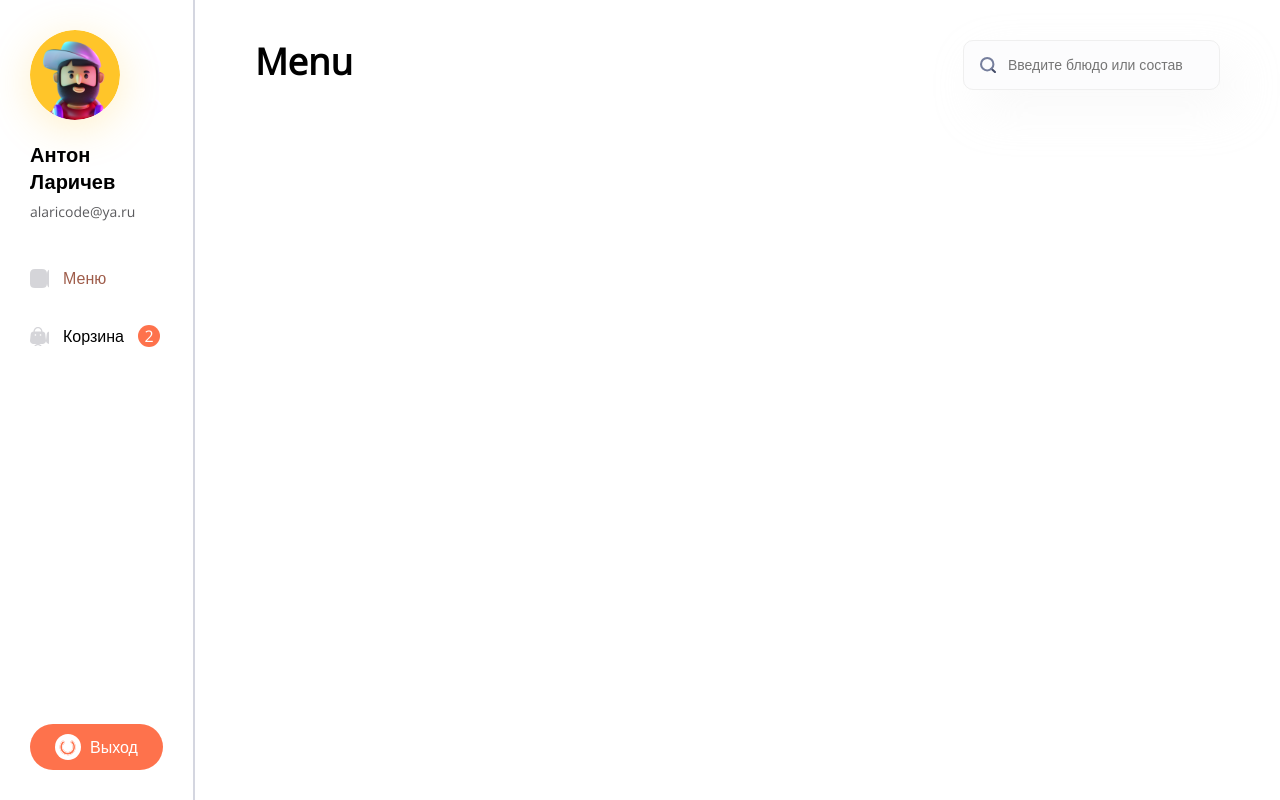
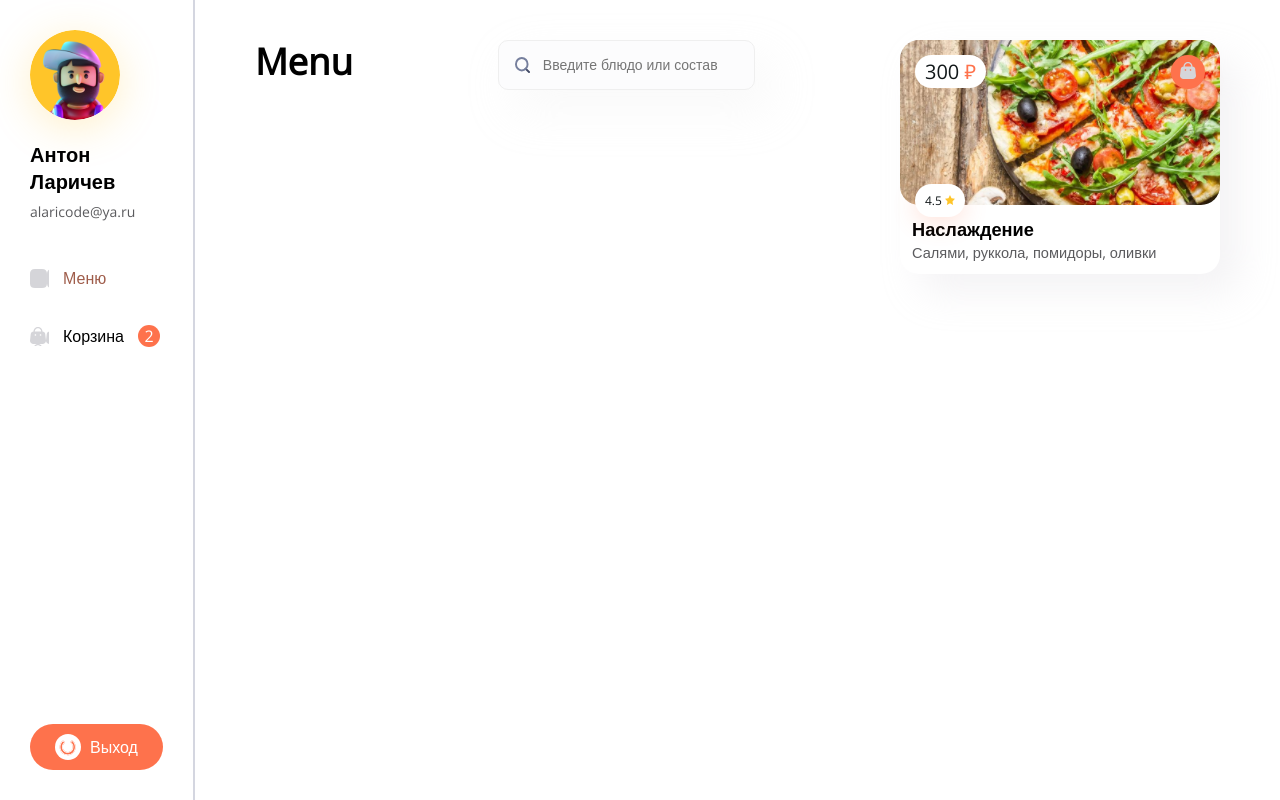
Before and after one commit to NicaZadirieva/react_redux_course, a React (Vite) app in the folder pizza-app/: page / in a window 1280 px wide. Built offline with nearby package versions, Linux system fonts and the light colour scheme.

Commit message:
feat: верстка для карточки

```diff
--- /dev/null
+++ b/pizza-app/src/components/ProductCard/index.module.css
@@ -0,0 +1,83 @@
+.head {
+    position: relative;
+    min-height: 165px;
+    border-radius: 19px;
+}
+
+.card {
+    border-radius: 19px;
+    box-shadow: 19px 19px 37px 0px rgba(211, 209, 216, 0.25);
+    background: var(--white-color);
+    width: 320px;
+}
+
+.foot {
+    padding: 12px;
+}
+
+.title {
+    font-size: 18.21px;
+    font-weight: 600;
+    line-height: 25px;
+    color: var(--text-color);
+}
+
+.description {
+    font-size: 14.57px;
+    font-weight: 400;
+    line-height: 20px;
+    color: var(--text-secondary-color);
+}
+
+.link {
+    text-decoration: none;
+}
+
+.price {
+    position: absolute;
+    top: 15px;
+    left: 15px;
+    background: var(--white-color);
+    padding: 3px 10px;
+    border-radius: 20px;
+    font-size: 20px;
+    font-weight: 400;
+    line-height: 27px;
+    color: rgb(17, 23, 25);
+}
+
+.currency {
+    color: var(--primary-color);
+}
+
+.rating {
+    position: absolute;
+    bottom: -12px;
+    left: 15px;
+    background: var(--white-color);
+    padding: 3px 10px;
+    border-radius: 20px;
+    font-size: 12px;
+    font-weight: 400;
+    line-height: 27px;
+    color: rgb(17, 23, 25);
+    box-shadow: 0px 6.07px 24.29px 0px rgba(254, 114, 76, 0.2);
+}
+
+.add-to-cart {
+    position: absolute;
+    top: 15px;
+    right: 15px;
+    box-shadow: 0px 8.5px 18.21px 0px rgba(254, 114, 76, 0.4);
+    background: rgb(254, 114, 76);
+    border-radius: 50%;
+    border: none;
+    background-position: center center;
+    width: 34px;
+    height: 34px;
+    cursor: pointer;
+}
+
+.add-to-cart:hover {
+    background: var(--primary-hover-color);
+}
--- /dev/null
+++ b/pizza-app/src/components/ProductCard/index.tsx
@@ -0,0 +1,31 @@
+import { Link } from 'react-router-dom';
+import { ProductCardProps } from './ProductCard.props';
+import styles from './index.module.css';
+
+function ProductCard(props : ProductCardProps) {
+	return (
+		<Link to={'/'} className={styles['link']}>
+			<div className={styles['card']}>
+				<div className={styles['head']} style={{backgroundImage: `url('${props.image}')`}}>
+					<div className={styles['price']}>
+						{props.price}&nbsp;
+						<span className={styles['currency']}>₽</span>
+					</div>
+					<button className={styles['add-to-cart']}>
+						<img src='/cart-icon.svg' alt='Добавить в корзину'/>
+					</button>
+					<div className={styles['rating']}>
+						{props.rating}&nbsp;
+						<img src="/star-icon.svg" alt='Иконка звезды'/>
+					</div>
+				</div>
+				<div className={styles['foot']}>
+					<div className={styles['title']}>{props.title}</div>
+					<div className={styles['description']}>{props.description}</div>
+				</div>
+			</div>
+		</Link>
+	);
+};
+
+export default ProductCard;
--- a/pizza-app/src/pages/Menu/index.tsx
+++ b/pizza-app/src/pages/Menu/index.tsx
@@ -1,4 +1,5 @@
 import Heading from '../../components/Heading';
+import ProductCard from '../../components/ProductCard';
 import Search from '../../components/Search';
 import styles from './index.module.css';
 
@@ -8,6 +9,16 @@
 			<div className={styles['head']}>
 				<Heading>Menu</Heading>
 				<Search placeholder='Введите блюдо или состав'/>
+				<div>
+					<ProductCard
+					    id={1}
+						title='Наслаждение'
+						description='Салями, руккола, помидоры, оливки'
+						rating={4.5}
+						price={300}
+						image={'/product_demo.png'}
+					/>
+				</div>
 			</div>
 		</>
 	);
```
Also changed, not shown: pizza-app/src/components/ProductCard/ProductCard.props.ts (added, +8 -0 lines), pizza-app/public/product_demo.png (added), pizza-app/public/star-icon.svg (added).
